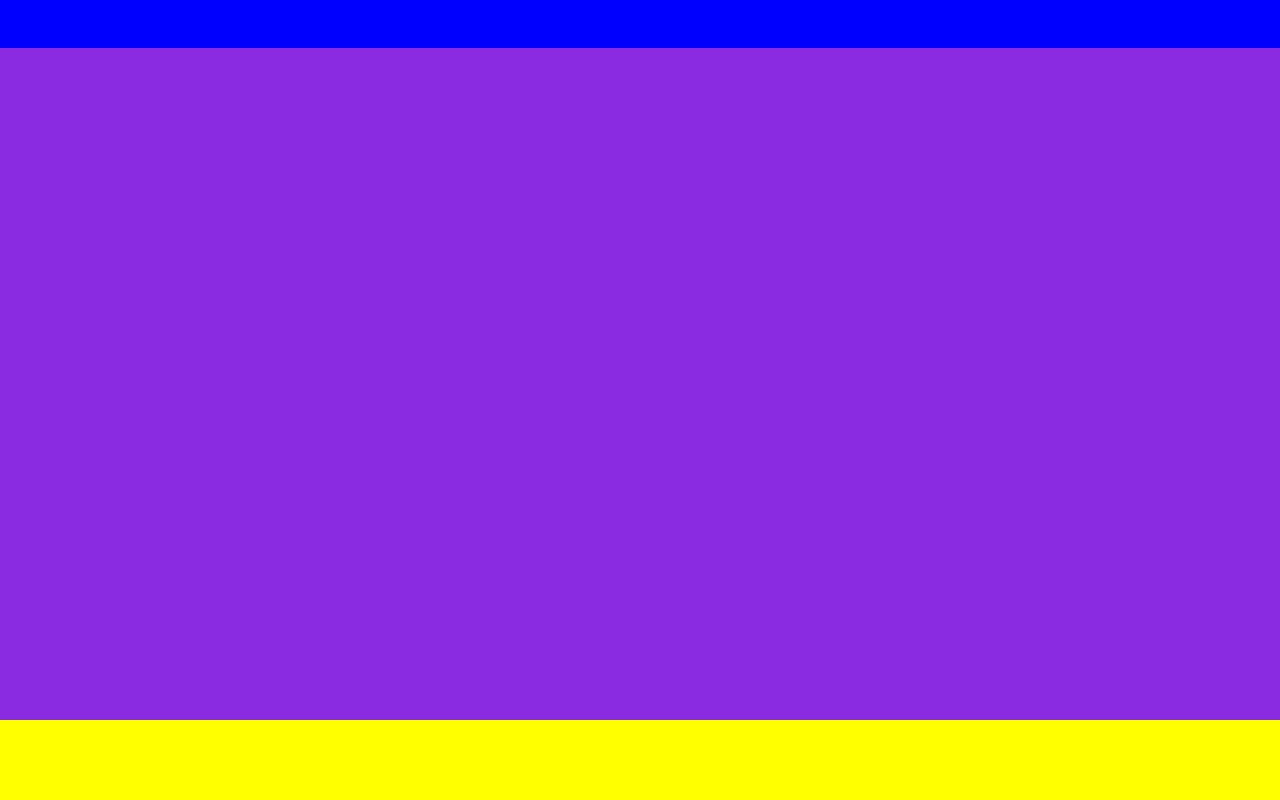
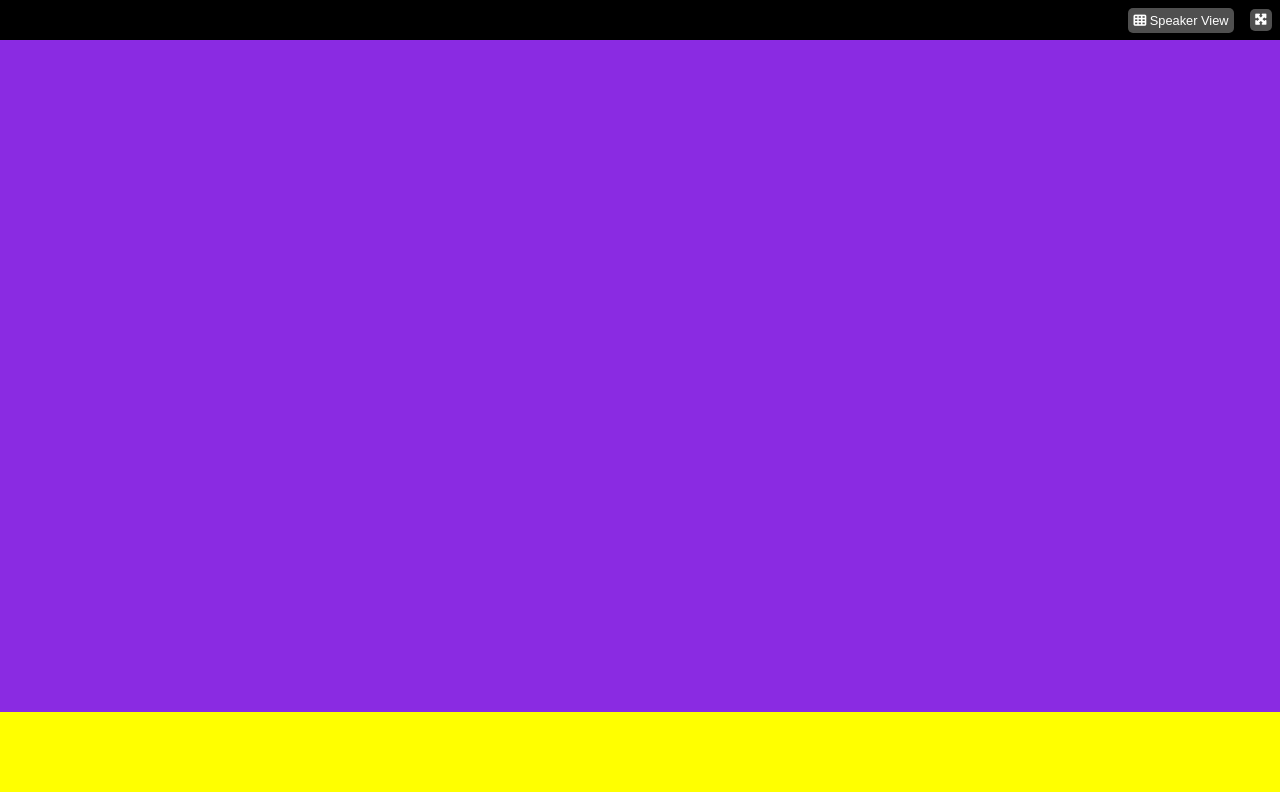
Before and after one commit to ar2099/html-css-zoom, a plain HTML site: page index.html in a window 1280 px wide. Drawn offline with Linux system fonts and the light colour scheme.

Commit message:
01 header completato

```diff
--- a/index.html
+++ b/index.html
@@ -22,6 +22,17 @@
 
     <header>
 
+        <div class="h-container">
+
+            <div class="h-sub-container">
+                <i class="fa-solid fa-table-cells"></i>
+                <span>Speaker View</span>
+            </div>
+
+            <i class="fa-solid fa-maximize h-sub-container"></i>
+
+        </div>
+
     </header>
 
     <!-- ANCHOR - main -->
--- a/style.css
+++ b/style.css
@@ -5,6 +5,7 @@
     border: 0px;
     padding: 0px;
     box-sizing: border-box;
+    font-family: Arial, Helvetica, sans-serif;
 }
 
 .clearfix::after {
@@ -19,12 +20,30 @@
 /* ANCHOR HEADER */
 
 header {
-    height: 6vh;
-    background-color: blue;
+    height: 5vh;
+    background-color: rgb(0, 0, 0);
     display: flex;
     width: 100%;
+    align-items: center;
+    justify-content: flex-end;
 }
 
+.h-container {
+    /* background-color: green;  */
+    height: 80%;
+    width: 20vh;
+    display: flex;
+    align-items: center;
+    justify-content: space-around;
+}
+
+.h-sub-container {
+    background-color: #616161d0;
+    padding: 5px;
+    color: white;
+    font-size: 0.8em;
+    border-radius: 5px;
+}
 /* ANCHOR MAIN  */
 
 main {
```
